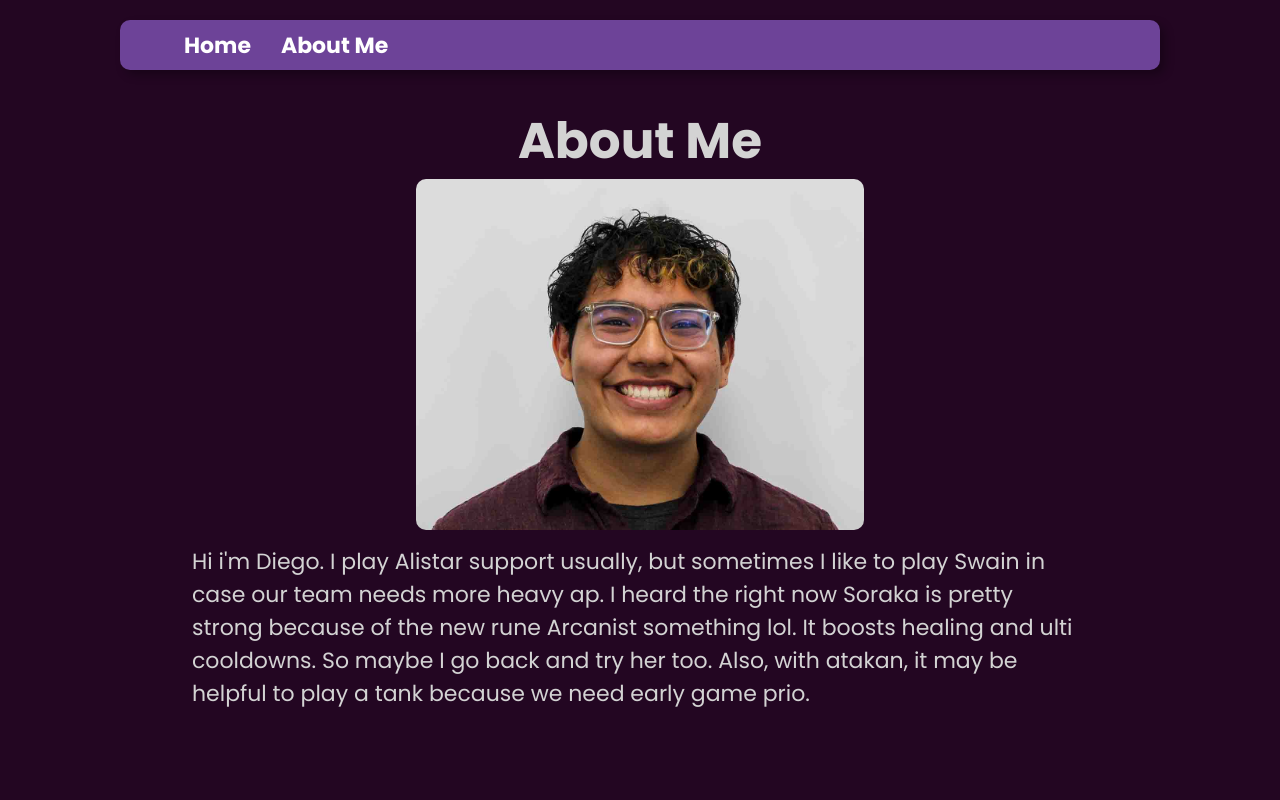
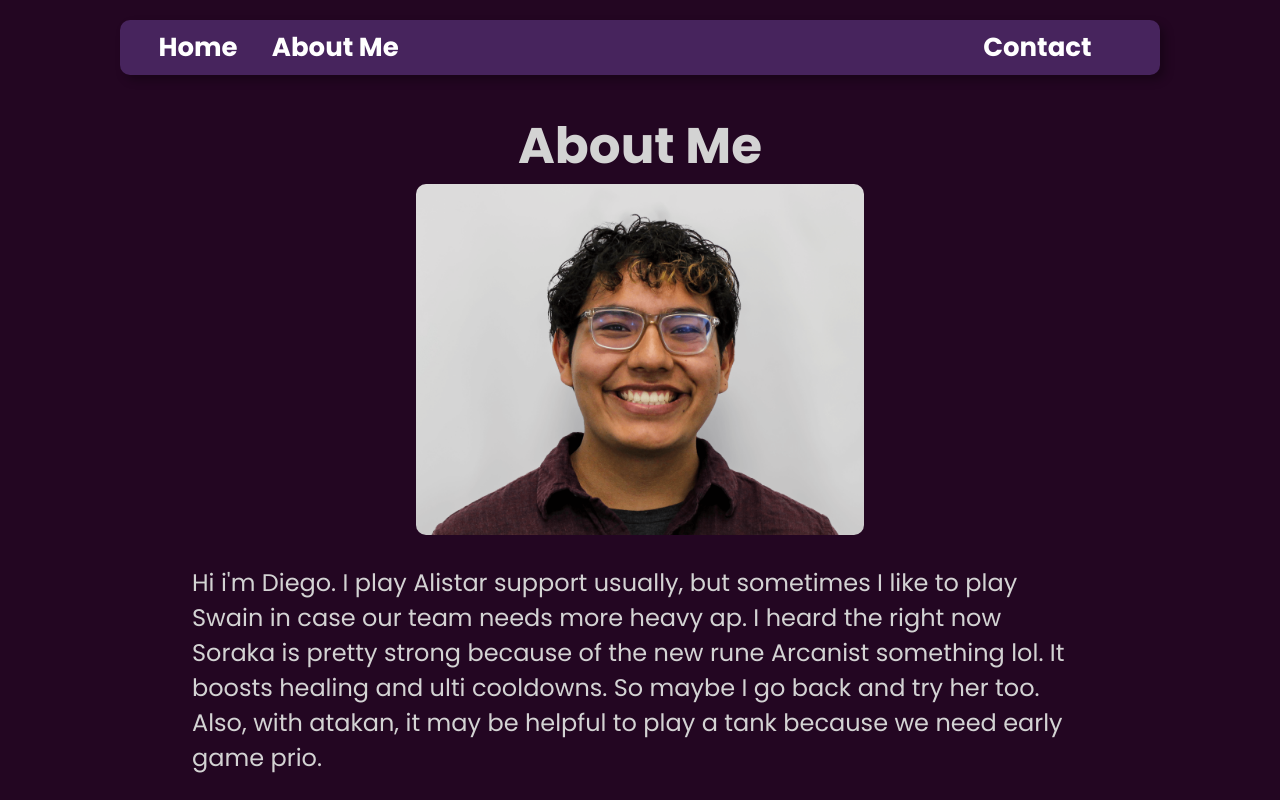
Before and after one commit to Dpere22/Portfolio, a Django app: page /aboutme in a window 1280 px wide. Run offline with Django 5.2, Linux system fonts and the light colour scheme.

Commit message:
Project Pages CSS should be good

```diff
--- a/DiegoPerezPortfolio/admin.py
+++ b/DiegoPerezPortfolio/admin.py
@@ -1,9 +1,13 @@
 from django.contrib import admin
 
 # Register your models here.
-from .models import Project
+from .models import Project, ProjectImages
 
 
 @admin.register(Project)
 class ProjectAdmin(admin.ModelAdmin):
     list_display = ('title',)
+
+@admin.register(ProjectImages)
+class ProjectImagesAdmin(admin.ModelAdmin):
+    list_display = ('image',)
--- a/static/main.css
+++ b/static/main.css
@@ -16,25 +16,26 @@ main{
     padding-right: 5%;
 }
 nav{
-    background-color: #6d4398;
+    background-color: rgba(109,67,152, 0.5);
     border: 0;
-    padding: 10px 5%;
+    padding: 10px 3%;
     margin: 20px 120px 20px;
-    height: 30px;
+    height: 35px;
     box-shadow: 5px 5px 10px rgba(0, 0, 0, 0.3);
     display: flex;
     align-items: center;
     border-radius: 10px;
+    justify-content: space-between;
     a{
         text-decoration: none;
-        font-size: 22px;
+        font-size: 26px;
         margin-right: 30px;
         color: white;
         font-weight: bold;
     }
 }
 .card, .project{
-    background-color: #cd87ad;
+    background-color: #c36a96;
     color: #131313;
 }
 .card{
@@ -120,7 +121,7 @@ nav{
     height: 230px;
     align-items: center;
     font-weight: bold;
-    font-size: 20px;
+    font-size: 24px;
     box-shadow: 10px 10px 15px rgba(0, 0, 0, 0.3);
     transition: box-shadow 0.1s ease;
     text-align: center;
@@ -156,7 +157,7 @@ nav{
 .project-container{
     display: flex;
     flex-direction: column;
-    font-size: 22px;
+    font-size: 24px;
     margin-left: 15%;
     margin-right: 15%;
     img{
@@ -164,19 +165,28 @@ nav{
         margin-right: 25%;
         border-radius: 10px;
     }
+    h2, h3{
+        margin-bottom: 0;
+    }
 }
 h1{
     margin-bottom: 0;
 }
 p{
-    margin-top: 15px;
+    margin-top: 30px;
 }
 
 img{
     width: 50%;
     height: auto;
 }
-
+iframe{
+    margin-left: 20%;
+    margin-right: 20%;
+    margin-bottom: 20px;
+    width: 60%;
+    height: 500px;
+}
 @media (max-width: 768px){
     .projects{
         flex-direction: column;
@@ -231,16 +241,35 @@ img{
         margin-left: 10%;
         margin-right: 10%;
     }
+    iframe{
+    margin-left: 10%;
+    margin-right: 10%;
+    width: 80%;
+    height: 300px;
 }
+}
+
 @media (min-width: 1700px) {
-  .card {
+    .card {
     width: 40%;
-      h1{
+    padding-top: 40px;
+    h1
+        {
           font-size: 42px;
-      }
-      h2{
+        }
+    h2
+        {
           font-size: 22px;
-      }
-      padding-top: 40px;
-  }
+        }
+    }
+    nav{
+        margin: 30px 200px 10px;
+    }
+    .project{
+        width: 250px;
+        height: 275px;
+    }
+    .project-container{
+        font-size: 28px;
+    }
 }
--- a/templates/aboutme.html
+++ b/templates/aboutme.html
@@ -8,7 +8,7 @@
     <body>
         <h1 class="section-title">About Me</h1>
         <div class="project-container">
-            <img src="/static/Headshot.jpg" alt="Diego's Headshot">
+            <img src="/static/HeadshotUncompressed.png" alt="Diego's Headshot">
             <p>
                 Hi i'm Diego. I play Alistar support usually, but sometimes I like to play Swain in case our team needs more heavy ap. I heard the right now Soraka is
                 pretty strong because of the new rune Arcanist something lol. It boosts healing and ulti cooldowns. So maybe I go back and try her too. Also, with atakan, it may be
--- a/templates/header.html
+++ b/templates/header.html
@@ -4,12 +4,15 @@
     <link rel="stylesheet" href="/static/main.css">
     <link rel="icon" href="/static/favicon.ico">
     <meta name="viewport" content="width=device-width, initial-scale=1">
-<link rel="preconnect" href="https://fonts.googleapis.com">
-<link rel="preconnect" href="https://fonts.gstatic.com" crossorigin>
-<link href="https://fonts.googleapis.com/css2?family=Poppins:ital,wght@0,100;0,200;0,300;0,400;0,500;0,600;0,700;0,800;0,900;1,100;1,200;1,300;1,400;1,500;1,600;1,700;1,800;1,900&display=swap" rel="stylesheet">
+    <link rel="preconnect" href="https://fonts.googleapis.com">
+    <link rel="preconnect" href="https://fonts.gstatic.com" crossorigin>
+    <link href="https://fonts.googleapis.com/css2?family=Poppins:ital,wght@0,100;0,200;0,300;0,400;0,500;0,600;0,700;0,800;0,900;1,100;1,200;1,300;1,400;1,500;1,600;1,700;1,800;1,900&display=swap" rel="stylesheet">
 </head>
 
 <nav>
-    <a href="/">Home</a>
-    <a href="/aboutme">About Me</a>
+    <div class="nav-left">
+        <a href="/">Home</a>
+        <a href="/aboutme">About Me</a>
+    </div>
+    <a href="mailto:perez.diego@utah.edu">Contact</a>
 </nav>
```
Also changed, not shown: DiegoPerezPortfolio/models.py (+7 -0 lines), DiegoPerezPortfolio/migrations/0005_projectimages.py (added), db.sqlite3, media/DurtAimsAtShade.png (added), media/DurtMainMenuCompressed.jpg (added), static/HeadshotUncompressed.png (added).
